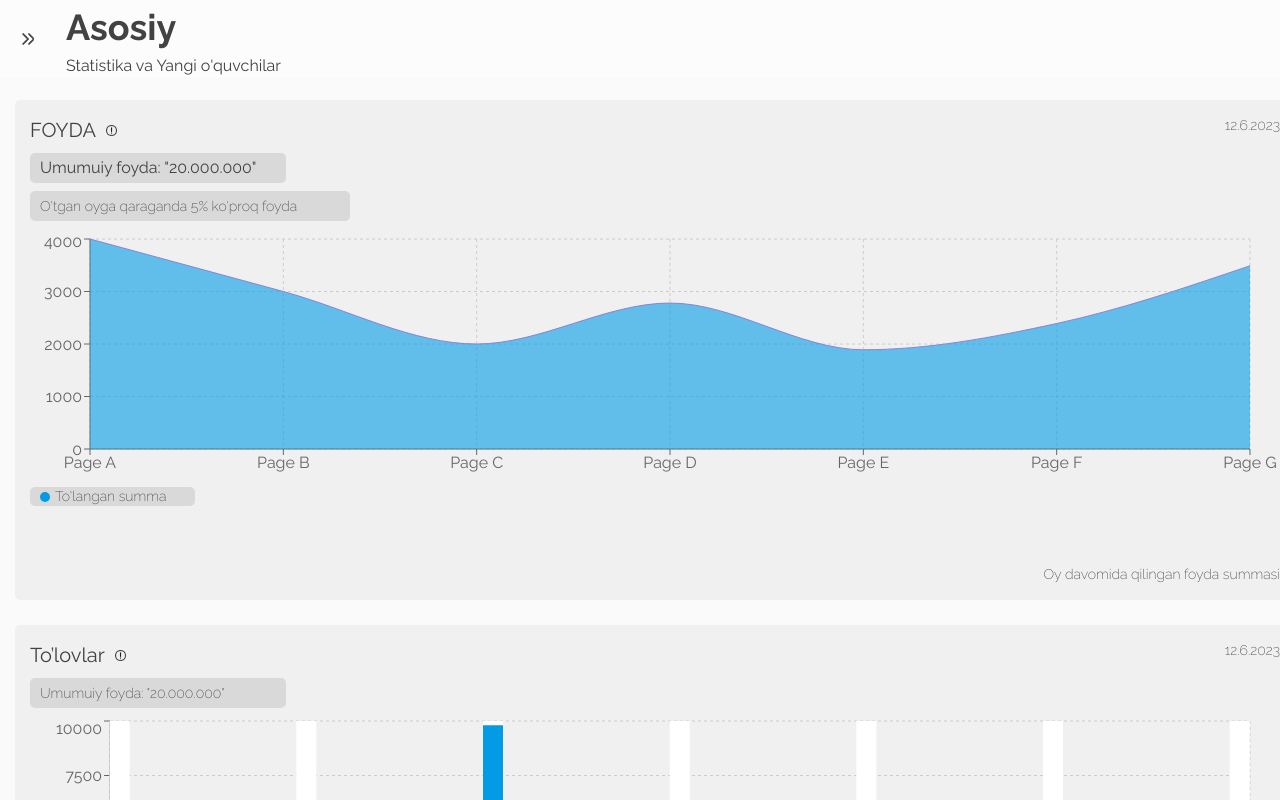
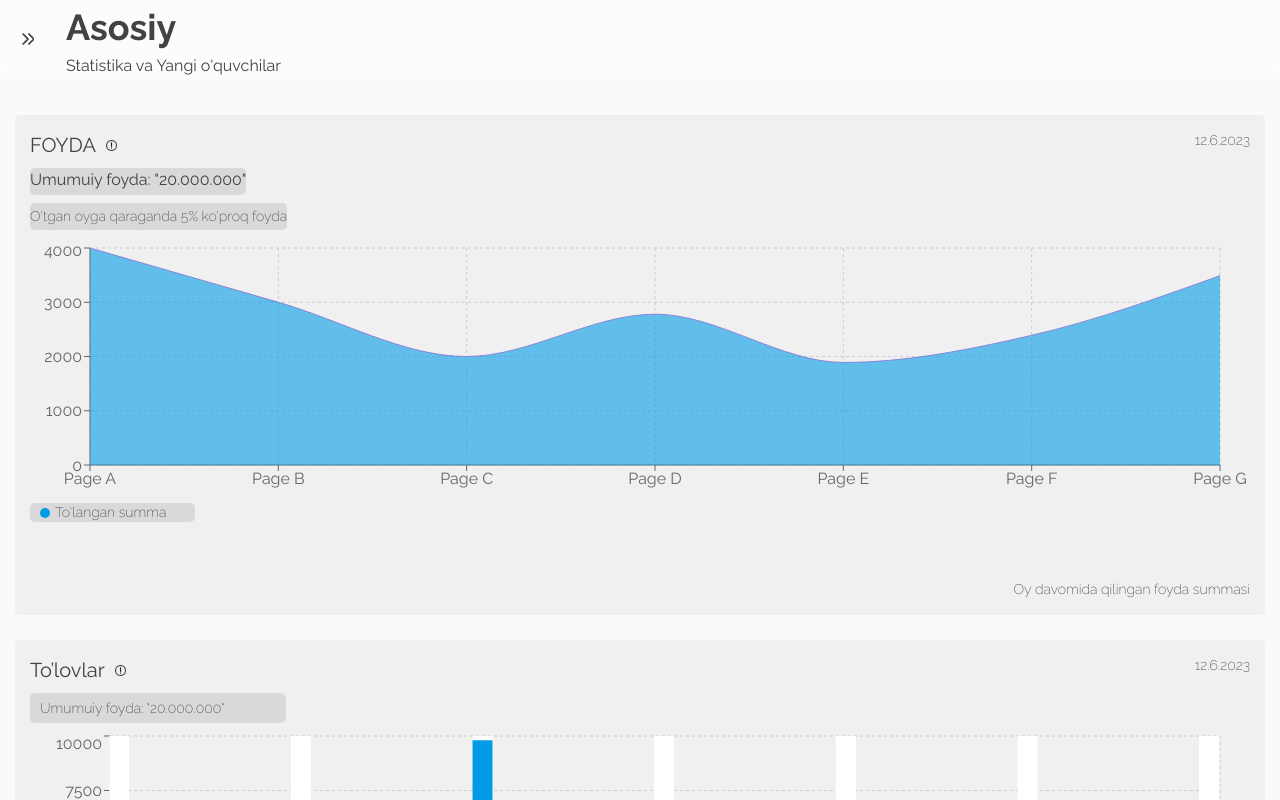
Before and after one commit to usmonovdev/yengil, a React (Create React App) app: page /dashboard/home in a window 1280 px wide. Shown: the top 800 px of the page. Built offline with nearby package versions, Linux system fonts and the light colour scheme; no server answers.

Commit message:
Media and icon

```diff
--- a/src/dashboard/home/Home.jsx
+++ b/src/dashboard/home/Home.jsx
@@ -24,6 +24,7 @@ const Home = () => {
   console.log(sidebar);
 
   const StatBox = styled("div")(({ theme }) => ({
+    width: `${sidebar ? "calc(100% - 130px)" : "100%" }`,
     display: "flex",
     flexDirection: "column",
     justifyContent: "space-between",
@@ -40,7 +41,8 @@ const Home = () => {
         sx={{
           position: "relative",
           top: "100px",
-          left: `${sidebar ? "100px" : "15px"}`,
+          left: `${sidebar ? "100px" : "0"}`,
+          padding: "15px"
         }}
       >
         <StatBox>
@@ -49,7 +51,6 @@ const Home = () => {
             animate={{ opacity: 1, scale: 1 }}
             transition={{ duration: 1, type: "spring", delay: 0.4 }}
           >
-
             <Divs>
               <Div>
                 <H3
@@ -71,10 +72,8 @@ const Home = () => {
               <Paragraph
                 style={{
                   background: theme.palette.custom.lightGray,
-                  width: "256px",
+                  width: "fit-content",
                   height: "30px",
-                  lineHeight: "30px",
-                  paddingLeft: "10px",
                   borderRadius: "5px",
                 }}
               >
@@ -83,10 +82,11 @@ const Home = () => {
               <Span
                 style={{
                   background: theme.palette.custom.lightGray,
-                  width: "320px",
+                  width: "fit-content",
                   height: "30px",
-                  lineHeight: "30px",
-                  paddingLeft: "10px",
+                  display: "flex",
+                  alignItems: "center",
+                  justifyContent: "center",
                   borderRadius: "5px",
                 }}
               >
```
Also changed, not shown: src/assets/dark/fi-rr-filter.png (added), src/assets/icons/filter.png (added).
